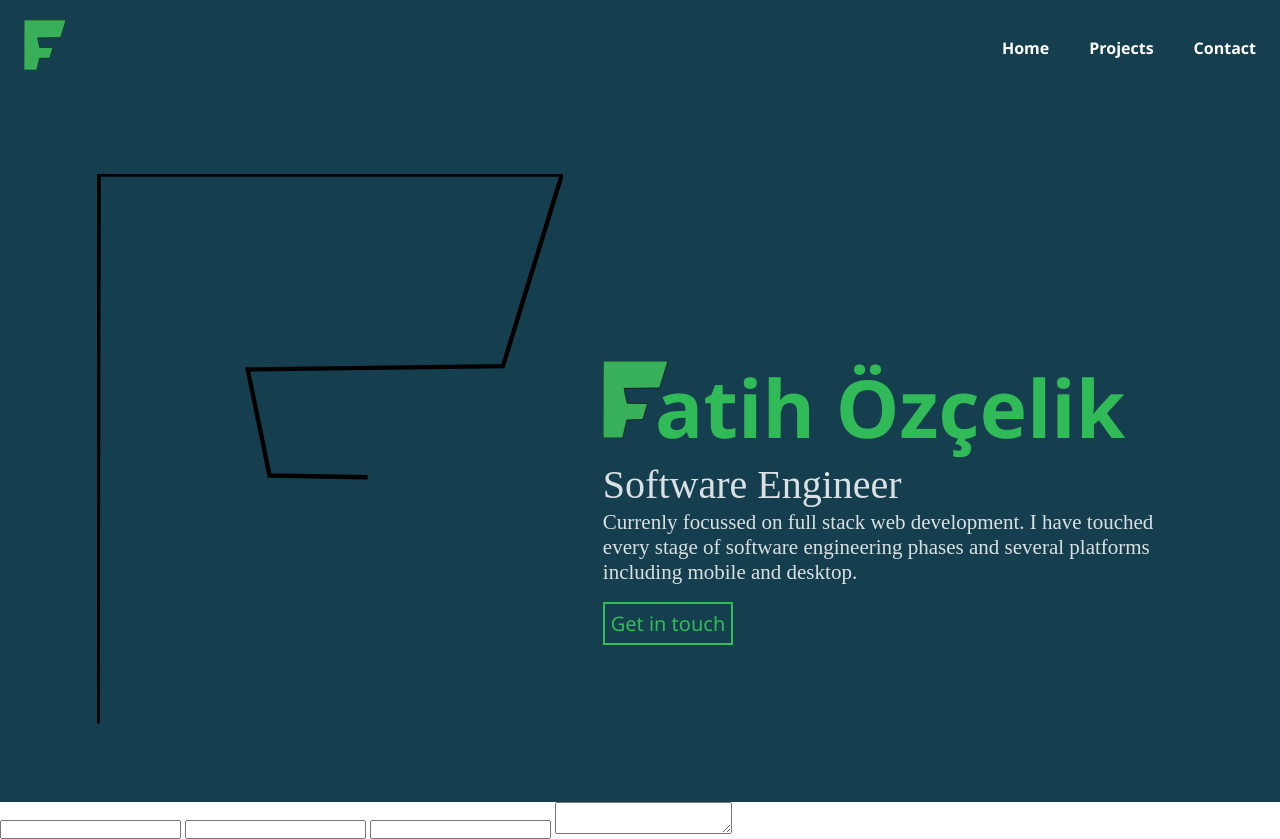
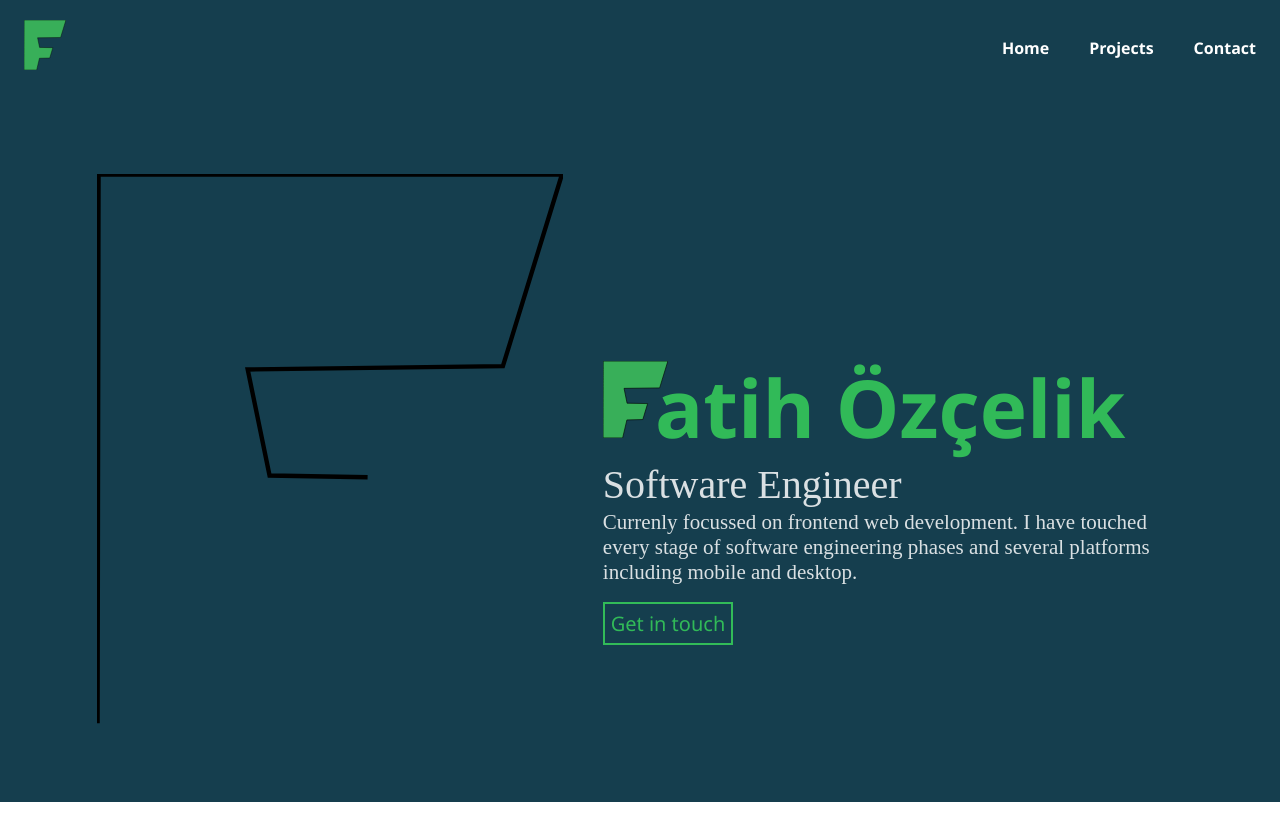
Before and after one commit to FatihOzcelik/fth-portfolio-frontend, a Vue app: page / in a window 1280 px wide. After the commit the page ends 802 px from the top, so only its background shows below. Built offline with nearby package versions, Linux system fonts and the light colour scheme.

Commit message:
Contact form fixes..

```diff
--- a/public/index.html
+++ b/public/index.html
@@ -26,7 +26,7 @@
     <!-- GSAP -->
     <script src="https://cdn.jsdelivr.net/npm/gsap@3.0.1/dist/gsap.min.js"></script>
 
-    <form name="contact-form" netlify>
+    <form name="contact-form" netlify hidden>
       <input type="text" name="name" />
       <input type="email" name="email" />
       <input type="text" name="subject" />
--- a/src/components/ContactForm.vue
+++ b/src/components/ContactForm.vue
@@ -293,6 +293,26 @@ input:-webkit-autofill {
     -webkit-text-fill-color: $text-color !important;
 }
 
+::-webkit-credentials-auto-fill-button {
+     visibility: hidden;
+}
+
+input::-webkit-textfield-decoration-container {
+  display: none;
+}
+
+input::-webkit-caps-lock-indicator {
+}
+
+input::-webkit-credentials-auto-fill-button {
+}
+
+input::-ms-clear {
+}
+
+input::-ms-reveal {
+}
+
 @keyframes autofill {
     to {
         color: $text-color;
--- a/src/components/LandingHero.vue
+++ b/src/components/LandingHero.vue
@@ -36,7 +36,7 @@
         Software Engineer
       </div>
       <div id="description" class="elements_under_fth">
-        Currenly focussed on full stack web development. I have touched every stage of software
+        Currenly focussed on frontend web development. I have touched every stage of software
         engineering phases and several platforms including mobile and desktop.
       </div>
       <router-link to="/contact">
--- a/src/components/ParticlesLanding.vue
+++ b/src/components/ParticlesLanding.vue
@@ -144,6 +144,9 @@ export default {
 // }
 $bg-color: #153e4e;
 
+.particleslanding{
+    background-color: $bg-color;
+}
 
 #particles-js {
     width: 100%;
```
